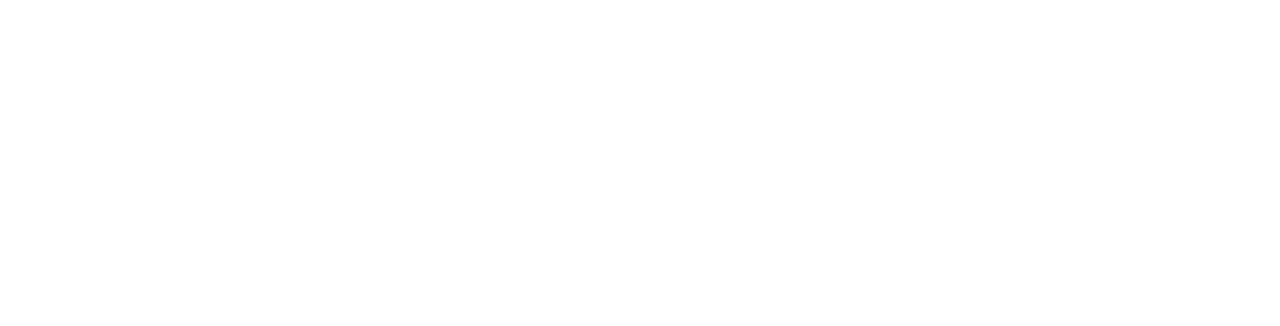
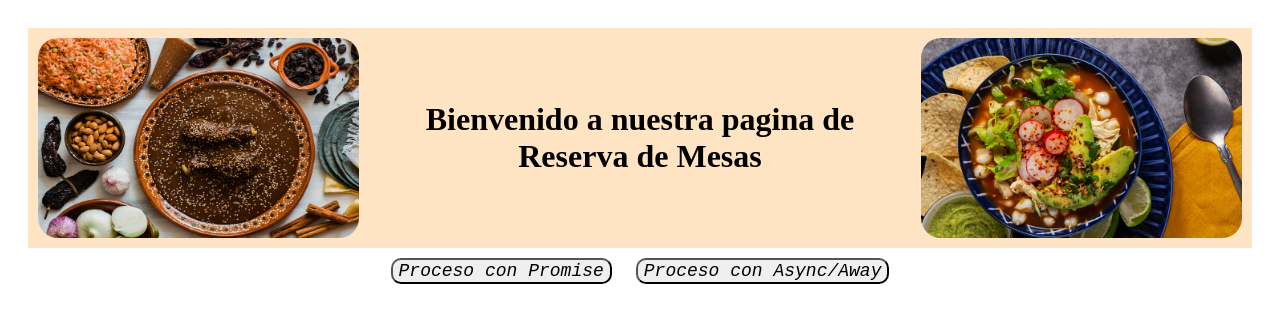
Before and after one commit to IanRic32/Advanced_Javascript, a plain HTML site: page Clase_4-promise-await/index.html in a window 1280 px wide. Drawn offline with Linux system fonts and the light colour scheme.

Commit message:
Add HTML structure and CSS styles for table reservation feature; include images for visual enhancement

```diff
--- a/Clase_3-fex-axios/style.css
+++ b/Clase_3-fex-axios/style.css
@@ -10,6 +10,7 @@ body {
     max-width: 1200px;
     margin: 0 auto;
     padding: 20px;
+
 }
 
 h1 {
--- a/Clase_4-promise-await/app.js
+++ b/Clase_4-promise-await/app.js
@@ -0,0 +1,50 @@
+// Aquí tienes un código incompleto para tomar como base. Cada función está definida, pero los pasos cruciales aún no están implementados.
+
+// Simulando una base de datos de mesas
+const mesasDisponibles = 10;  // Número de mesas disponibles para reservar
+
+
+
+const fetchBtn = document.getElementById('promise');
+
+
+// Función que simula la verificación de disponibilidad de mesas
+function verificarDisponibilidad(mesasSolicitadas) {
+  return new Promise((resolve, reject) => {
+    setTimeout(() => {
+        if (mesasDisponibles<=mesasDisponibles){
+            resolve("Mesas Disponibles confirmadas")
+        }else{
+            reject("No hay suficientes mesas Disponibles, intenta mas tarde")
+        }
+      // Completa la lógica aquí: Si hay suficientes mesas disponibles, resuelve la promesa,
+      // de lo contrario, recházala con un mensaje adecuado.
+    }, 2000);  // Simula un retraso en la verificación (2 segundos)
+  });
+}
+
+// Función que simula el envío de un correo de confirmación
+function enviarConfirmacionReserva(nombreCliente) {
+  return new Promise((resolve, reject) => {
+    setTimeout(() => {
+      // Completa la lógica aquí: Simula un envío de correo. Usa Math.random()
+      // para simular si el correo se envió correctamente o si ocurrió un error.
+    }, 1500);  // Simula el envío de un correo (1.5 segundos)
+  });
+}
+
+// Función principal para manejar una reserva
+async function hacerReserva(nombreCliente, mesasSolicitadas) {
+  try {
+    console.log("Verificando disponibilidad de mesas...");
+    const disponibilidad = await verificarDisponibilidad(mesasSolicitadas);  // Llama a la función de verificación
+
+    // Completa el flujo aquí: Si hay mesas disponibles, llama a la función para enviar la confirmación.
+    // Si no hay mesas disponibles o si ocurre un error, captura el error.
+  } catch (error) {
+    console.log("Error:", error);  // Maneja los errores en la promesa
+  }
+}
+
+// Llamada de prueba
+hacerReserva("Juan Pérez", 3);  // Intenta hacer una reserva para 3 personas
--- a/Clase_4-promise-await/index.html
+++ b/Clase_4-promise-await/index.html
@@ -0,0 +1,25 @@
+<!-- Clase 4: Promise y Await - Ejemplo de uso de Promesas en JavaScript -->
+<!DOCTYPE html>
+<html lang="en">
+    <head>
+        <meta charset="UTF-8">
+        <meta name="viewport" content="width=device-width, initial-scale=1.0">
+        <link rel="stylesheet" href="styel.css">
+        <title>Reserva de mesas. Restaurante el Ingeniero</title>
+    </head>
+    <body>
+        <div class="container">
+            <div class="head">
+                <img class ="image" src="/mole.jpg" alt="">
+                <h1>Bienvenido a nuestra pagina de Reserva de Mesas</h1>
+                <img class ="image" src="/pozole.jpg" alt="">
+            </div>
+            <div class="bottons">
+                <button id="promise">Proceso con Promise</button>
+                <button id="awayt">Proceso con Async/Away</button>
+            </div>
+        </div>
+
+    <script src="app.js"></script>
+    </body>
+</html>
--- a/Clase_4-promise-await/styel.css
+++ b/Clase_4-promise-await/styel.css
@@ -0,0 +1,49 @@
+.container{
+    display: flex;
+    flex-direction: column;
+    align-content: center;
+    align-items: center;
+    margin: 10 auto;
+    padding: 20px;
+}
+
+.head{
+    display: flex;
+    flex-direction: row;
+    align-items: center;
+    align-content: space-between;
+    text-align: center;
+    color:black;
+    background-color: bisque;
+}
+.image{
+    height: 200px;
+    width: 33%;
+    border-radius: 20px;
+    margin: 10px;
+}
+
+#promise{
+    border-radius: 10px;
+    margin: 10px;
+    font-family: 'Courier New', Courier, monospace;
+    font-size: large;
+    font-style: italic;
+}
+#promise:hover{
+    background-color: #c91118;
+    color: white;
+}
+
+
+#awayt{
+    border-radius: 10px;
+    margin: 10px;
+    font-family: 'Courier New', Courier, monospace;
+    font-size: large;
+    font-style: italic;
+}
+#awayt:hover{
+    background-color: #c91118;
+    color: white;
+}
```
Also changed, not shown: mole.jpg (added), pozole.jpg (added).
